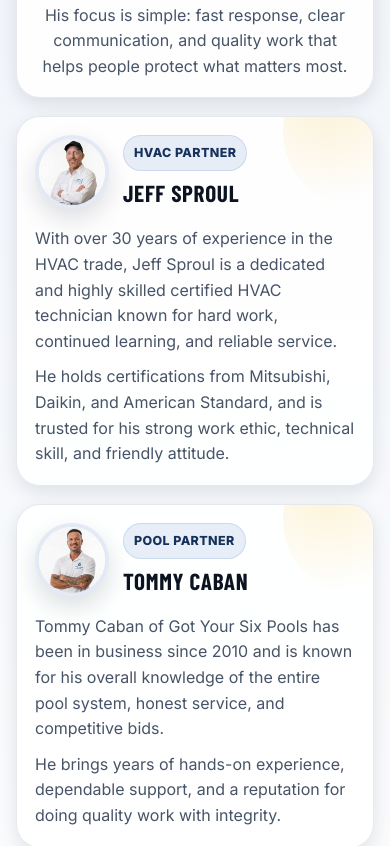
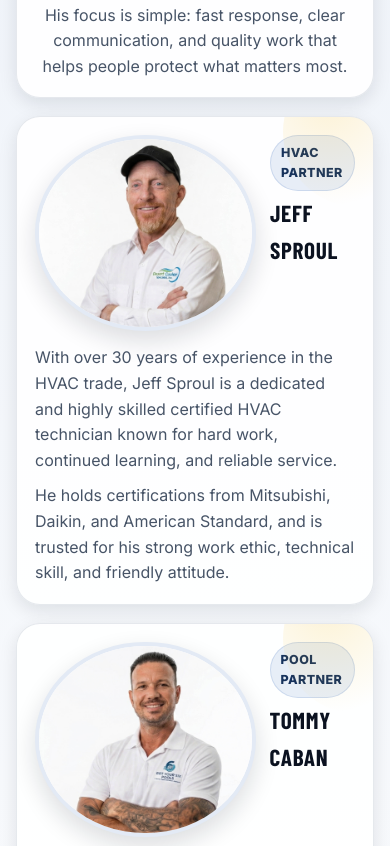
Before and after one commit to burkemediaproductions/handy-angels-website, a plain HTML site: page about/index.html in a window 390 px wide. Shown: the part 3458-4304 px from the top of the page. Drawn offline with nearby package versions, Linux system fonts and the light colour scheme; a web font is replaced by a local one.

Commit message:
Typo Fix

```diff
--- a/assets/css/styles.css
+++ b/assets/css/styles.css
@@ -2213,9 +2213,7 @@ input[type="radio"]{
   }
 
   .team-member-image-wrap {
-    width: 74px;
-    height: 74px;
-    min-width: 74px;
+    max-width:240px;
   }
 }
 
@@ -2578,6 +2576,12 @@ input[type="radio"]{
   margin-bottom:-25px;
 }
 
+@media (max-width: 640px) {
+  .owner-image-wrap {
+    max-width:240px;
+  }
+}
+
 /* Owner Meta */
 .owner-meta h3 {
   margin: 4px 0 0;
```
